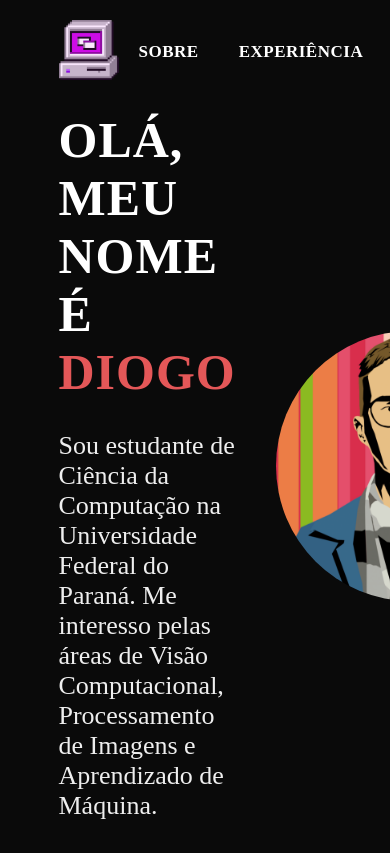
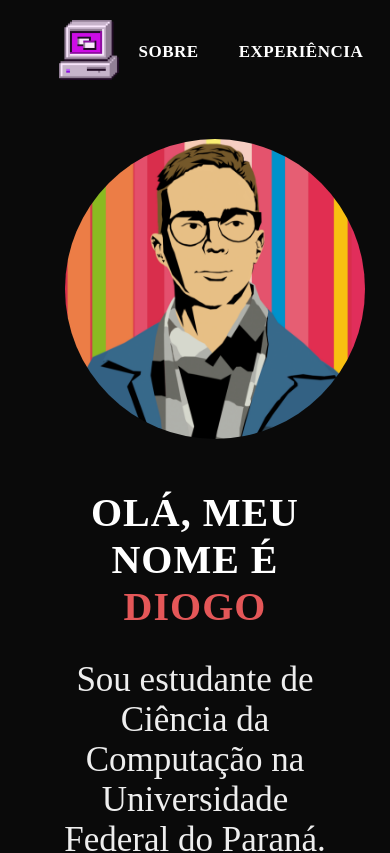
Before and after one commit to diogohal/web-portfolio, a React (Create React App) app: page / in a window 390 px wide. Shown: the top 853 px of the page. Built offline with nearby package versions, Linux system fonts and the light colour scheme; the HTML template or start-up script is replaced by a standard one; a web font is replaced by a local one.

Commit message:
testing responsivity

```diff
--- a/src/Data/Projects.json
+++ b/src/Data/Projects.json
@@ -8,7 +8,7 @@
         },
         {
             "title": "Mapa de intensidade com conta-gotas",
-            "description": "Essa aplicação gera um mapa de intensidade com base nas distâncias Euclidiana e Mahalanobis em relação ao data frame obtido pelo conta-gotas usado na mesma imagem.",
+            "description": "Aplicação que gera um mapa de intensidade com base nas distâncias Euclidiana e Mahalanobis em relação ao data frame obtido pelo conta-gotas usado na mesma imagem.",
             "tools": ["Python", "OpenCV", "Numpy", "Matplotlib", "Processamento de Imagens"],
             "github_link": "https://github.com/diogohal/intensity-map-similarity-measures"
         }
--- a/src/style.css
+++ b/src/style.css
@@ -64,15 +64,20 @@ section {
 .about {
     display: flex;
     align-items: center;
-    justify-content: space-between;
+    align-content: center;
+    justify-content: center;
     color: white;
     margin-top: 10%;
     margin-bottom: 100px;
     font-family: broken-console;
 }
 
+.about--text {
+    padding: 50px 0px;
+}
+
 .about--text--name {
-    font-size: 50px;
+    font-size: 40px;
     letter-spacing: 1px;
 }
 
@@ -81,7 +86,7 @@ section {
 }
 
 .about--text--description {
-    font-size: 26px;
+    font-size: 25px;
     font-family: Poppins;
     margin-top: 30px;
     color: rgb(238, 238, 238);
@@ -90,8 +95,7 @@ section {
 .about--img {
     object-fit: cover;
     object-position: 0% 20%;
-    width: 270px;
-    height: 270px;
+    width: 300px;
     border-radius: 50%;
     margin-left: 40px;
 }
@@ -252,3 +256,23 @@ section {
     padding: 2px;
     background-color: white;
 }
+
+@media only screen and (max-width: 1000px) {
+    .about {
+        margin-top: 20%;
+        flex-wrap: wrap-reverse;
+    }
+    .about--text--name{
+        text-align: center;
+    }
+    .about--text--description {
+        font-size: 35px;
+        text-align: center;
+    }
+}
+
+@media only screen and (max-width: 800px) {
+    .experience--details {
+        flex-wrap: wrap;
+    }
+}
```
Also changed, not shown: 1 other file (tests, documents, lock files or other folders).
